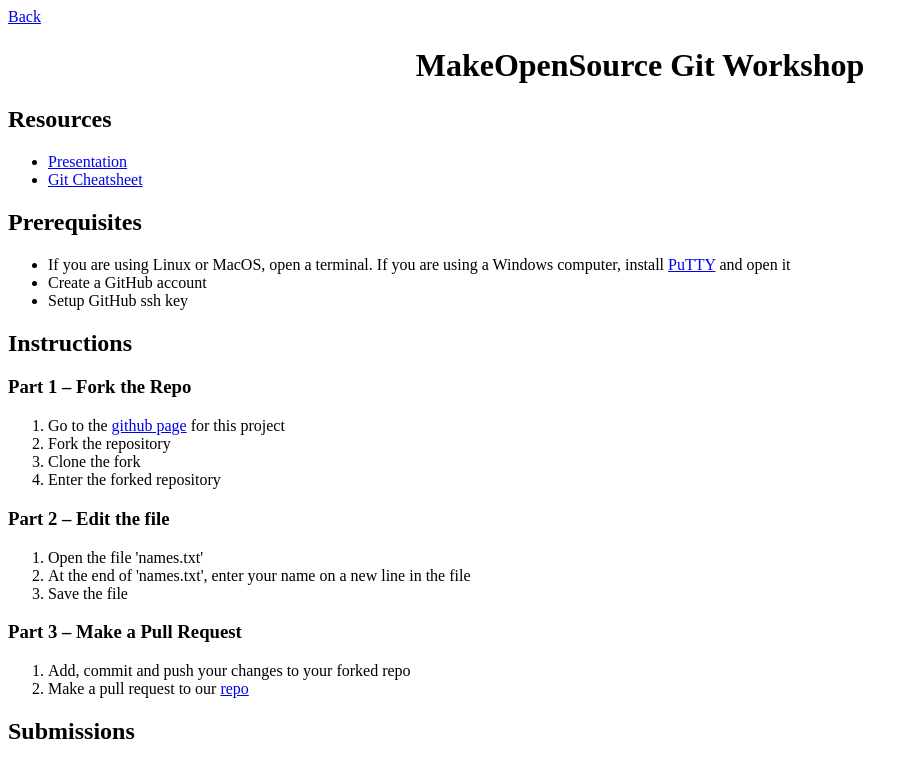
After one commit to makeopensource/terminal-workshop-server, a Flask app: page /git/ in a window 1280 px wide. The commit adds this page. Shown: the top 778 px of the page, without its empty margins (0-918 px from the left). Run offline with Flask 2, Linux system fonts and the light colour scheme.

Commit message:
completed git workshop functionality

```diff
--- a/home.py
+++ b/home.py
@@ -3,6 +3,7 @@
 import sys
 
 from workshops.terminal.workshop import terminal
+from workshops.git.workshop import git
 
 app = Flask(__name__)
 
@@ -12,6 +13,13 @@
         return render_template('home.html', workshops=os.listdir("workshops"))
 
 app.register_blueprint(terminal, url_prefix="/terminal")
+app.register_blueprint(git, url_prefix="/git")
 
 if __name__ == '__main__':
-    app.run(host='0.0.0.0', port=sys.argv[1])
+    if len(sys.argv) == 1:
+        port = 5000
+    elif len(sys.argv) == 2:
+        port = sys.argv[1]
+    else:
+        raise ValueError("Invalid number of arguments")
+    app.run(host='0.0.0.0', port=port)
--- a/templates/home.html
+++ b/templates/home.html
@@ -1,6 +1,7 @@
 <html>
     <body>
         <h1 style="text-align: center;">MakeOpenSource Workshops</h1>
+        <h2>Workshops</h2>
         <ul>
             {% for workshop in workshops %}
             <li><a href="/{{ workshop }}">{{ workshop|title|replace("_", " ") }}</a></li>
--- /dev/null
+++ b/workshops/git/about-me.txt
@@ -0,0 +1,2 @@
+Emil Kovacev
+<h1>I love crocheting</h1>
--- /dev/null
+++ b/workshops/git/templates/git-workshop.html
@@ -0,0 +1,67 @@
+<!DOCTYPE html>
+
+<html>
+
+<body>
+    <a href="/">Back</a>
+    <h1 style="text-align: center;">MakeOpenSource Git Workshop</h1>
+    <h2>Resources</h2>
+    <ul>
+        <li><a href="assets/introduction-to-git.pdf">Presentation</a></li>
+        <li><a href="https://bicknrown.com/private/mos/gitcheatsheet.pdf">Git Cheatsheet</a></li>
+    </ul>
+    <h2>Prerequisites</h2>
+    <ul>
+        <li>
+            If you are using Linux or MacOS, open a terminal. If you are using a Windows computer,
+            install <a href="https://www.chiark.greenend.org.uk/~sgtatham/putty/latest.html">PuTTY</a>
+            and open it
+        </li>
+        <li>Create a GitHub account</li>
+        <li>Setup GitHub ssh key</li>
+    </ul>
+    <h2>Instructions</h2>
+    <h3>Part 1 – Fork the Repo</h3>
+    <ol>
+        <li>Go to the
+            <a href="{{ repo }}">github page</a>
+            for this project
+        </li>
+        <li>Fork the repository</li>
+        <li>Clone the fork</li>
+        <li>Enter the forked repository</li>
+    </ol>
+    <h3>Part 2 – Edit the file</h3>
+    <ol>
+        <li>Open the file 'names.txt'</li>
+        <li>At the end of 'names.txt', enter your name on a new line in the file</li>
+        <li>Save the file</li>
+    </ol>
+    <h3>Part 3 – Make a Pull Request</h3>
+    <ol>
+        <li>Add, commit and push your changes to your forked repo</li>
+        <li>Make a pull request to our <a href="{{ repo }}">repo</a></li>
+    </ol>
+    <h2>Submissions</h2>
+    <div id="demo"></div>
+    <script>
+        function loadResponse() {
+            const xhttp = new XMLHttpRequest();
+            xhttp.onload = function () {
+                const pulls = JSON.parse(this.responseText);
+                const demo = document.getElementById("demo")
+                demo.innerHTML = pulls.map((pull) => {
+                    const title = pull['title'];
+                    const login = pull["user"]["login"];
+                    const link = pull["html_url"];
+                    return `<p><b>${login}</b><br/><a href="${link}">${title}</a></p>`
+                }).join("")
+            }
+            xhttp.open("GET", "{{ repo_api }}");
+            xhttp.send();
+        }
+        setInterval(loadResponse, 1000);
+    </script>
+</body>
+
+</html>
--- /dev/null
+++ b/workshops/git/workshop.py
@@ -0,0 +1,14 @@
+from flask import Blueprint, request, render_template
+
+
+git = Blueprint('git', __name__, template_folder="templates",
+        static_folder="static", static_url_path="assets")
+
+
+github_repo = 'https://github.com/makeopensource/github-workshop-2022'
+repo_api = 'https://api.github.com/repos/makeopensource/Classic-RPG/pulls'
+
+@git.route("/")
+def git_workshop():
+    if request.method == 'GET':
+        return render_template('git-workshop.html', repo=github_repo, repo_api=repo_api)
--- a/workshops/terminal/templates/terminal-workshop.html
+++ b/workshops/terminal/templates/terminal-workshop.html
@@ -30,7 +30,7 @@
             <li>Add your name to 'about-me.txt'</li>
             <li>Append a fun fact about you (on a newline) in 'about-me.txt'</li>
             <li>Print the contents of 'about-me.txt'</li>
-            <li>Type the command <code>$ curl -F data="@about-me.txt" https://workshop.makeopensource.org</code></li>
+            <li>Type the command <code>$ curl -F data="@about-me.txt" {{ domain }}</code></li>
         </ol>
         <h2>Submissions</h2>
         <div id="demo">
--- a/workshops/terminal/workshop.py
+++ b/workshops/terminal/workshop.py
@@ -5,10 +5,14 @@
 terminal = Blueprint('terminal', __name__, template_folder="templates",
         static_folder="static", static_url_path="assets")
 
+
+domain = 'https://workshop.makeopensource.org'
+
+
 @terminal.route("/", methods=['GET', 'POST'])
 def terminal_workshop():
     if request.method == 'GET':
-        return render_template('terminal-workshop.html')
+        return render_template('terminal-workshop.html', domain=domain)
 
     else:
         data = request.files['data']
```
